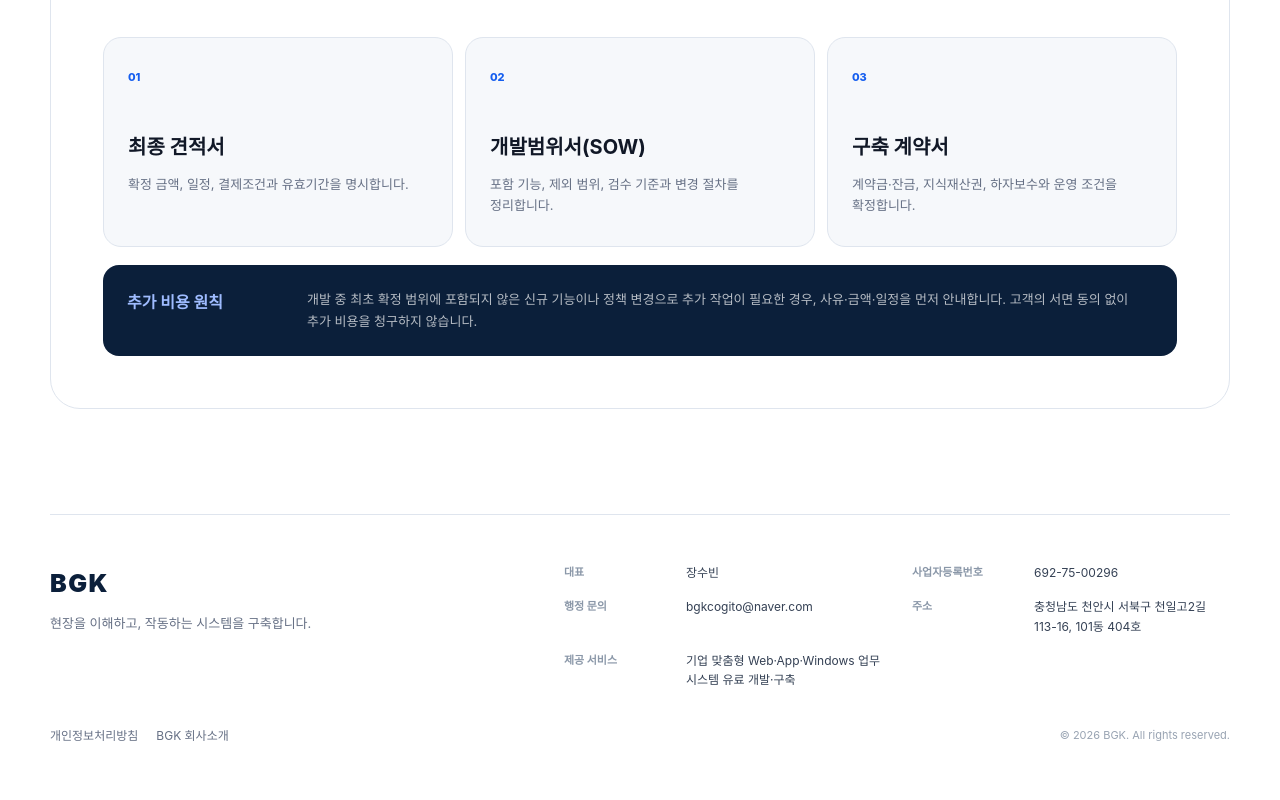
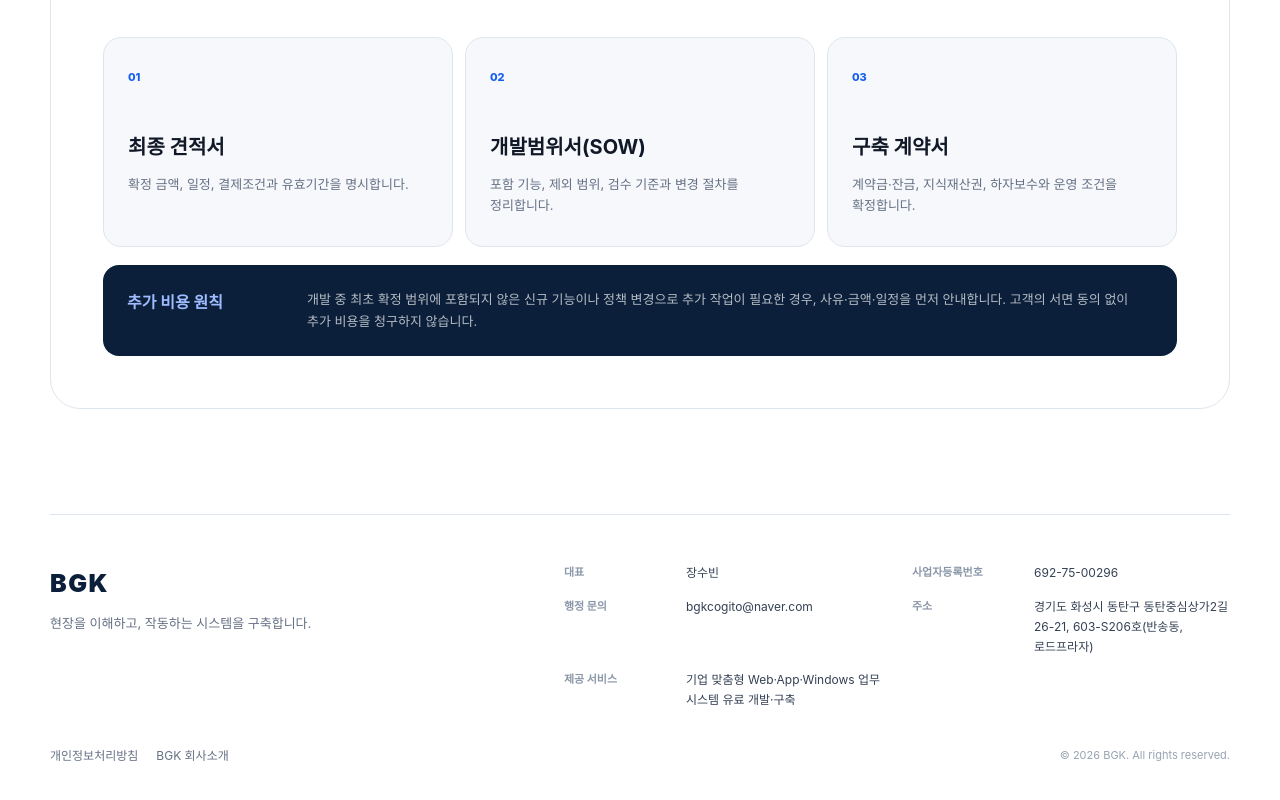
Before and after one commit to BGKCOGITO/bgk-homepage, a Next.js app: page /business in a window 1280 px wide. Shown: the part 7142-7942 px from the top of the page. Built offline with nearby package versions, Linux system fonts and the light colour scheme.

Commit message:
Add files via upload

```diff
--- a/data/site.ts
+++ b/data/site.ts
@@ -6,6 +6,6 @@ export const site = {
   phone: "010-3015-2717",
   email: "bgkcogito@naver.com",
   businessNumber: "692-75-00296",
-  address: "충청남도 천안시 서북구 천일고2길 113-16, 101동 404호",
+  address: "경기도 화성시 동탄구 동탄중심상가2길 26-21, 603-S206호(반송동, 로드프라자)",
   businessType: "운수 및 창고업 · 택배업 · 도매 및 소매업 · 전자상거래 소매업",
 };
--- a/site.ts
+++ b/site.ts
@@ -6,6 +6,6 @@ export const site = {
   phone: "010-3015-2717",
   email: "bgkcogito@naver.com",
   businessNumber: "692-75-00296",
-  address: "충청남도 천안시 서북구 천일고2길 113-16, 101동 404호",
+  address: "경기도 화성시 동탄구 동탄중심상가2길 26-21, 603-S206호(반송동, 로드프라자)",
   businessType: "운수 및 창고업 · 택배업 · 도매 및 소매업 · 전자상거래 소매업",
 };
```
